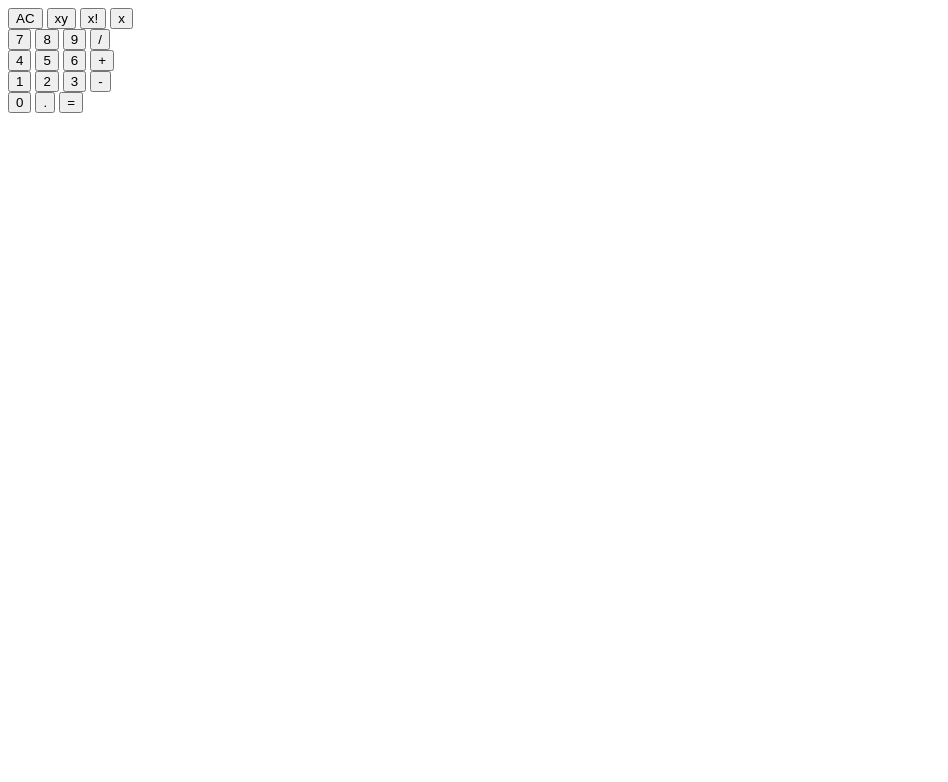
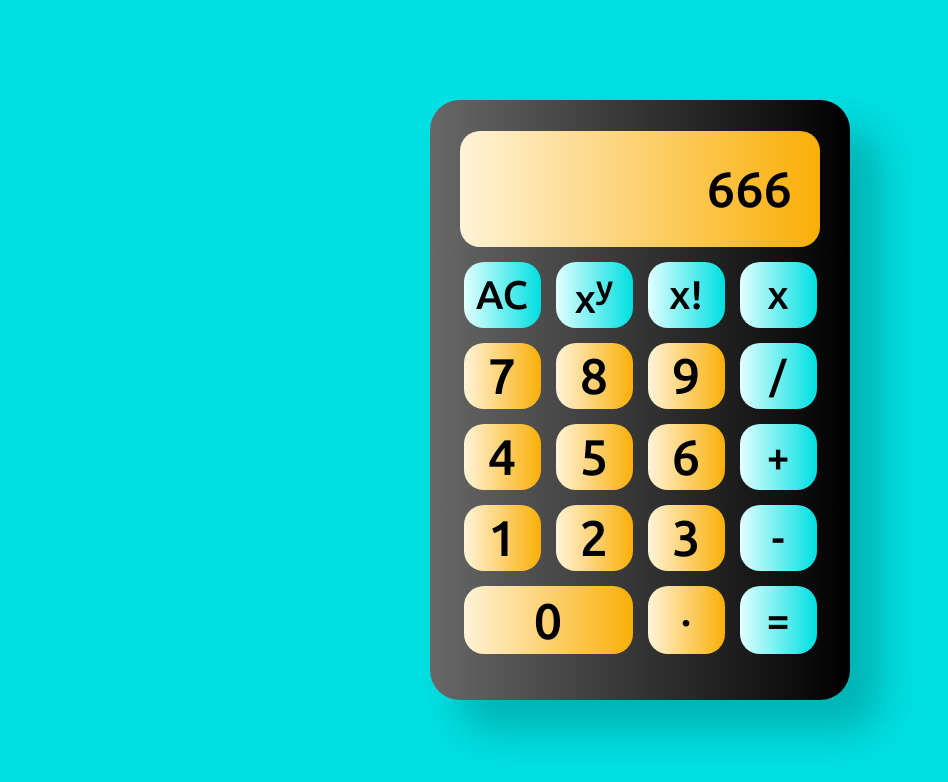
Before and after one commit to IngridaKvet/Calculator, a plain HTML site: page index.html in a window 1280 px wide. Shown: the whole page, without its empty margins (0-948 px from the left). Drawn offline with Linux system fonts and the light colour scheme.

Commit message:
Add style

```diff
--- a/index.html
+++ b/index.html
@@ -4,58 +4,67 @@
     <meta charset="UTF-8">
     <meta http-equiv="X-UA-Compatible" content="IE=edge">
     <meta name="viewport" content="width=device-width, initial-scale=1.0">
+    <link rel="stylesheet" href="styles.css">
+    <link rel="preconnect" href="https://fonts.googleapis.com">
+    <link rel="preconnect" href="https://fonts.gstatic.com" crossorigin>
+    <link href="https://fonts.googleapis.com/css2?family=Roboto:wght@100&family=Ubuntu:wght@300;500;700&display=swap" rel="stylesheet">
     <title>Calculator</title>
 
 
 
 </head>
 <body>
-
+<div class="contentContainer">
 <div class="calculatorBody">
 
-    <div class="output">  </div>
+    <div class="output">
+        <div class="textContainer">
+        666
+    </div>
+    </div>
     <div class="rowOne">
-        <button>AC</button>
-        <button>xy</button>
-        <button>x!</button>
+        <button id="ACBtn">AC</button>
+        <button id="pwrBtn">x<sup>y</sup></button>
+        <button id="factorialBtn">x!</button>
 
-        <button>x</button>
+        <button id="factorialBtn">x</button>
 
     </div>
 
     <div class="rowTwo">
-        <button>7</button>
-        <button>8</button>
-        <button>9</button>
-        <button>/</button>
+        <button id="7Btn">7</button>
+        <button id="8Btn">8</button>
+        <button id="9Btn">9</button>
+        <button id="divideBtn">/</button>
 
     </div>
 
     <div class="rowThree">
-        <button>4</button>
-        <button>5</button>
-        <button>6</button>
-        <button>+</button>
+        <button id="4Btn">4</button>
+        <button id="5Btn">5</button>
+        <button id="6Btn">6</button>
+        <button id="addBtn">+</button>
 
     </div>
 
     <div class="rowFour">
-        <button>1</button>
-        <button>2</button>
-        <button>3</button>
-        <button>-</button>
+        <button id="1Btn">1</button>
+        <button id="2Btn">2</button>
+        <button id="3Btn">3</button>
+        <button id="subBtn">-</button>
 
     </div>
 
     <div class="rowFive">
 
-        <button>0</button>
-        <button>.</button>
-        <button>=</button>
+        <button id="zeroBtn">0</button>
+        <button id="dotBtn"><sup>.</sup></button>
+        <button id="equalBtn">=</button>
 
     </div>
 
 
+</div>
 </div>
 
   <script src="script.js"></script>
--- a/styles.css
+++ b/styles.css
@@ -0,0 +1,109 @@
+body{
+    margin: 0;
+    font-family: Ubuntu;
+
+}
+
+html,body,.contentContainer { height:100%; }
+
+
+.contentContainer{
+    display: flex;
+    flex-direction: column;
+    align-items: center;
+    justify-content: center;
+    background-color: #00DFE1;
+}
+
+.calculatorBody{
+    margin-top: 100px;
+    margin-bottom: 100px;
+    background-image: linear-gradient(to right, #686868, #000);
+    max-width: 420px;
+    min-width: 420px;
+    min-height: 600px;
+    display: flex;
+    align-items: center;
+    justify-content: center;
+    border-radius: 30px;
+    box-shadow: 30px 30px 40px 1px rgba(0, 0, 0, 0.2);
+    flex-direction: column;
+}
+
+
+
+
+
+.rowFour,
+.rowFive,
+.rowThree,
+.rowTwo,
+.rowOne{
+    display: flex;
+
+
+   gap: 15px;
+    margin-left: 28px;
+    margin-right: 28px;
+    margin-bottom: 15px;
+
+
+
+}
+
+button{
+    border: none;
+    border-color: none;
+    border-radius: 20px;
+    min-width: 77px;
+    min-height: 66px;
+    background-image: linear-gradient(to right, #fff3d8, #faaf08);
+    font-family: Ubuntu;
+    font-size: 50px;
+    cursor: pointer;
+    outline: none;
+    box-shadow: none;
+
+}
+
+button:hover{
+    background-image: linear-gradient(to right, #fff3d8, yellow);
+  }
+
+#ACBtn,#pwrBtn,#factorialBtn,#equalBtn,#subBtn,#divideBtn, #addBtn{
+    background-image: linear-gradient(to right, #e1ffff, #00dfe1);
+
+    font-size: 40px;
+}
+
+#ACBtn:hover,#pwrBtn:hover,#factorialBtn:hover,#equalBtn:hover,#subBtn:hover,#divideBtn:hover, #addBtn:hover{
+    background-image: linear-gradient(to right, #e1ffff, yellow);
+
+}
+
+
+#zeroBtn{
+    min-width: 169px;
+    min-height: 66px;
+}
+
+.output{
+    width: 360px;
+    min-width: 360px;
+    min-height: 116px;
+    background-image: linear-gradient(to right, #fff3d8, #faaf08);
+    display: flex;
+   margin-bottom: 15px;
+   border-radius: 20px;
+   font-family: Ubuntu;
+   font-size: 50px;
+   display: flex;
+   justify-content: flex-end;
+   align-items: center;
+
+}
+
+.textContainer{
+    display: flex;
+    margin: 28px;
+}
```
